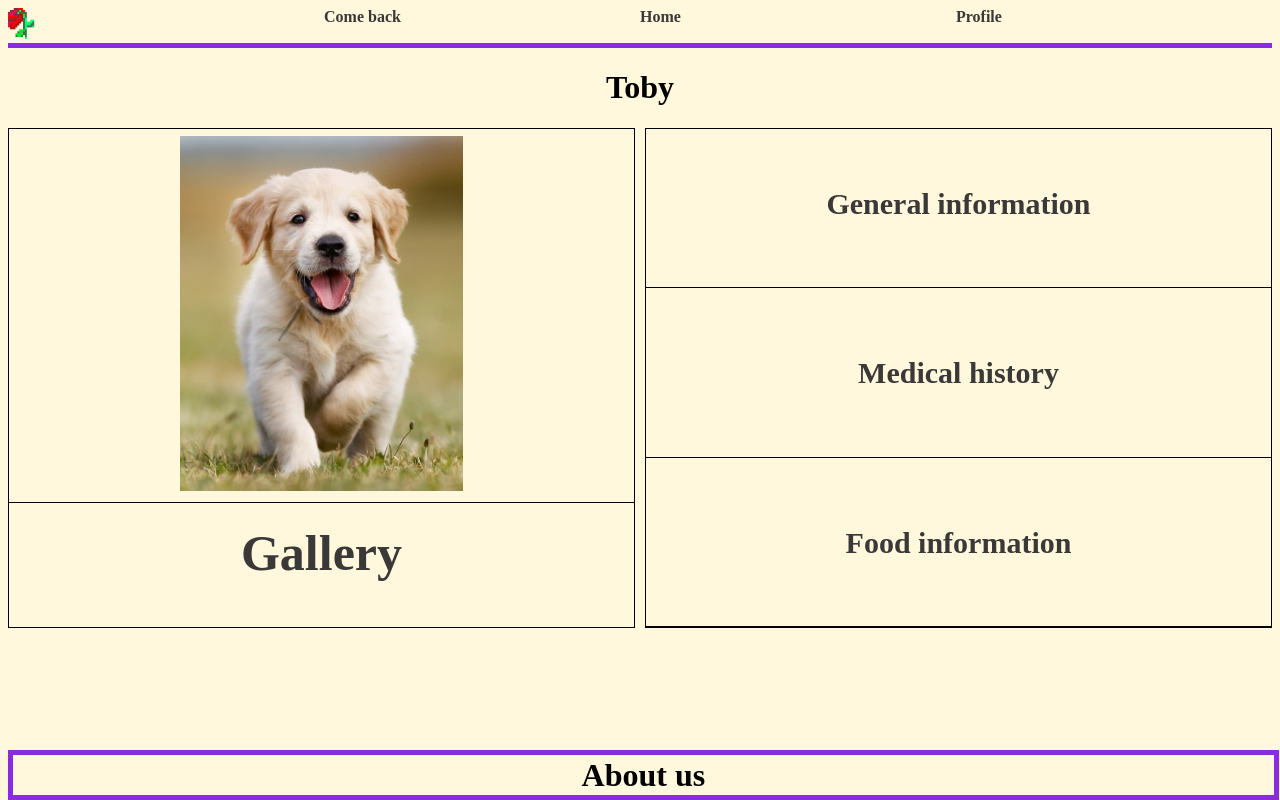
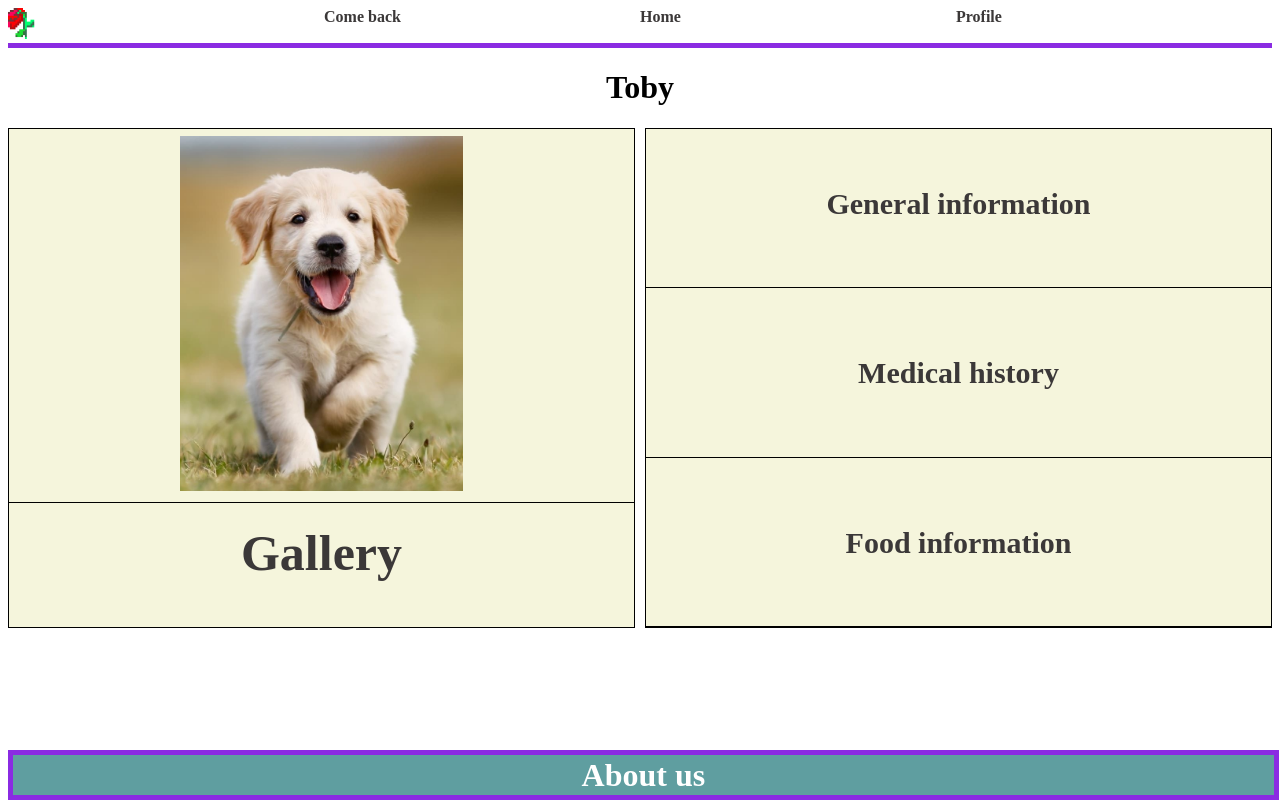
Before and after one commit to TudorGalatan/Pet_Smart_Manager, a PHP site: page /resources/html/pet_page.html in a window 1280 px wide. Run offline with PHP 8.4, Linux system fonts and the light colour scheme.

Commit message:
change some style

```diff
--- a/Project/resources/css/about_us_style.css
+++ b/Project/resources/css/about_us_style.css
@@ -5,7 +5,7 @@
 /* About Us Title */
 body{
 
-    background-color:cornsilk;
+    background-color:white;
 
   }
   html {
@@ -97,4 +97,7 @@ footer {
     border-bottom:5px solid blueviolet;
     border-left: 5px solid blueviolet;
     border-right:5px solid blueviolet;
+
+    color:white;
+  background-color:cadetblue;
   }
--- a/Project/resources/css/medical_history_style.css
+++ b/Project/resources/css/medical_history_style.css
@@ -6,7 +6,7 @@
 
 body{
 
-    background-color:cornsilk;
+    background-color:white;
 
   }
   html {
@@ -30,6 +30,9 @@ body{
     border-bottom:5px solid blueviolet;
     border-left: 5px solid blueviolet;
     border-right:5px solid blueviolet;
+
+    color:white;
+  background-color:cadetblue;
   }
 
   .content {
--- a/Project/resources/css/my_profile_style.css
+++ b/Project/resources/css/my_profile_style.css
@@ -78,6 +78,9 @@ body{
     border-bottom:5px solid blueviolet;
     border-left: 5px solid blueviolet;
     border-right:5px solid blueviolet;
+
+    color:white;
+  background-color:cadetblue;
   }
 
   .content {
--- a/Project/resources/css/pets_style.css
+++ b/Project/resources/css/pets_style.css
@@ -73,7 +73,7 @@
 
 body{
 
-    background-color:cornsilk;
+    background-color:white;
 
   }
   html {
@@ -97,6 +97,9 @@ body{
     border-bottom:5px solid blueviolet;
     border-left: 5px solid blueviolet;
     border-right:5px solid blueviolet;
+
+    color:white;
+  background-color:cadetblue;
   }
 
   .content {
--- a/Project/resources/css/style.css
+++ b/Project/resources/css/style.css
@@ -1,7 +1,7 @@
 
 body{
 
-  background-color:cornsilk;
+  background-color:white;
 
 }
 html {
@@ -44,6 +44,8 @@ h1{
     text-align: center;
     border-style: solid;
 
+    background-color: beige;
+
 }
 
 .fields>div{
@@ -76,6 +78,8 @@ a{
     grid-gap: 10px;
 
     height: 500px;
+
+
 }
 
 .panel{
@@ -85,10 +89,8 @@ a{
     border-left: 1px solid black;
     border-bottom: 1px solid black;
     border-top: 1px solid black;
-}
 
-.panel > #photo{
-
+    background-color: beige;
 }
 
 #photo div:first-child{
@@ -144,6 +146,8 @@ a{
     border-left: 1px solid black;
     border-right: 1px solid black;
     margin:10px;
+
+    background-color: beige;
 
 }
 
@@ -305,4 +309,7 @@ footer {
   border-bottom:5px solid blueviolet;
   border-left: 5px solid blueviolet;
   border-right:5px solid blueviolet;
+
+  color:white;
+  background-color:cadetblue;
 }
```
